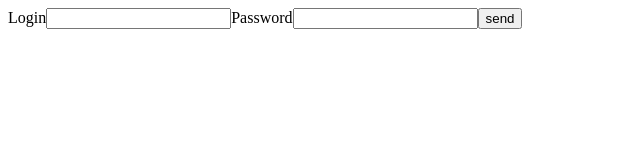
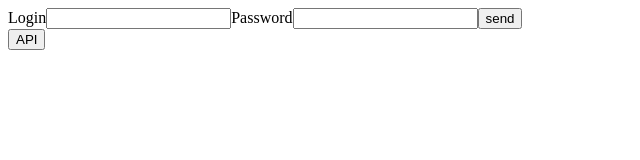
Before and after one commit to Marcus-Nastasi/consuming-jwt-1, a React (Vite) app: page / in a window 1280 px wide. Shown: the top 160 px of the page, without its empty margins (0-640 px from the left). Built offline with nearby package versions, Linux system fonts and the light colour scheme.

Commit message:
trying to fetch and associate token jwt;

```diff
--- a/src/App.tsx
+++ b/src/App.tsx
@@ -1,4 +1,4 @@
-import { useState } from "react";
+import { StrictMode, useState } from "react";
 
 export default function App() {
    const [ responses, setResponses ] = useState([]);
@@ -9,15 +9,16 @@ export default function App() {
       const inputUser: any = document.getElementById('user');
       const inputPassword: any = document.getElementById('password');
 
-      const url: string = "http://localhost:3001/login";
-      const config: object = {
-         method: "post",
-         body: JSON.stringify({ user: inputUser.value, password: inputPassword.value })
-      };
+      const url: string = "http://localhost:3001/api";
+      // const config: object = {
+      //    method: "post",
+      //    body:
+      // };
 
       try {
-         const request = await fetch(url, config);
-         const response = await request.json();
+         const request: Response = await fetch(url)
+         const response: any = await request.json();
+         setResponses(response);
          console.log(response);
       } catch(e) {
          console.log("error: " + e)
@@ -28,7 +29,7 @@ export default function App() {
       <>
          <section>
 
-            <form onSubmit={handleSubmit} method="post">
+            <form method="post" action="http://localhost:3001/login">
 
                <label htmlFor="user">Login</label>
                <input type="text" name="user" id="user" />
@@ -36,9 +37,11 @@ export default function App() {
                <label htmlFor="password">Password</label>
                <input type="password" name="password" id="password" />
 
-               <button type="submit">send</button>
+               <button  type="submit">send</button>
 
             </form>
+
+            <button onClick={handleSubmit}>API</button>
 
          </section>
       </>
--- /dev/null
+++ b/src/interfaces/TaskList/TaskList.ts
@@ -0,0 +1,3 @@
+interface TaskList {
+
+};
```
